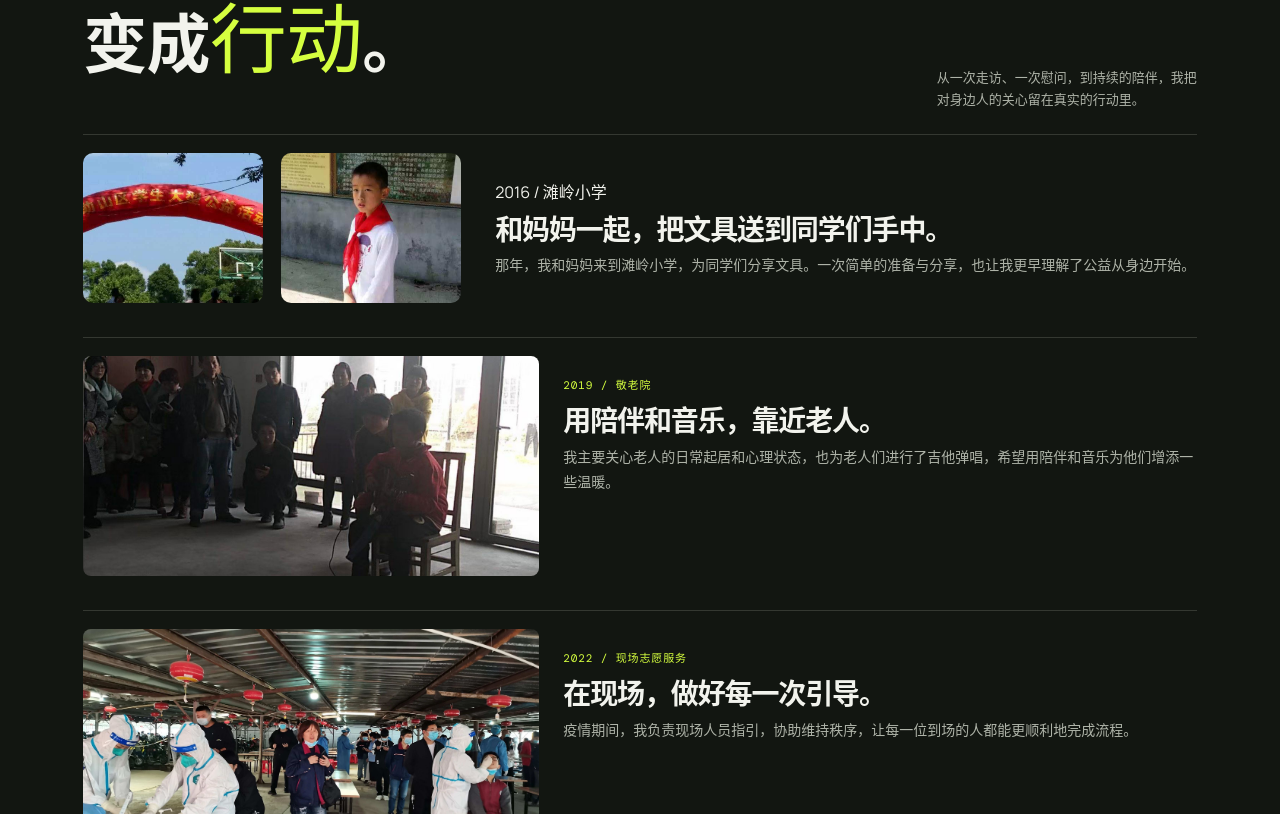
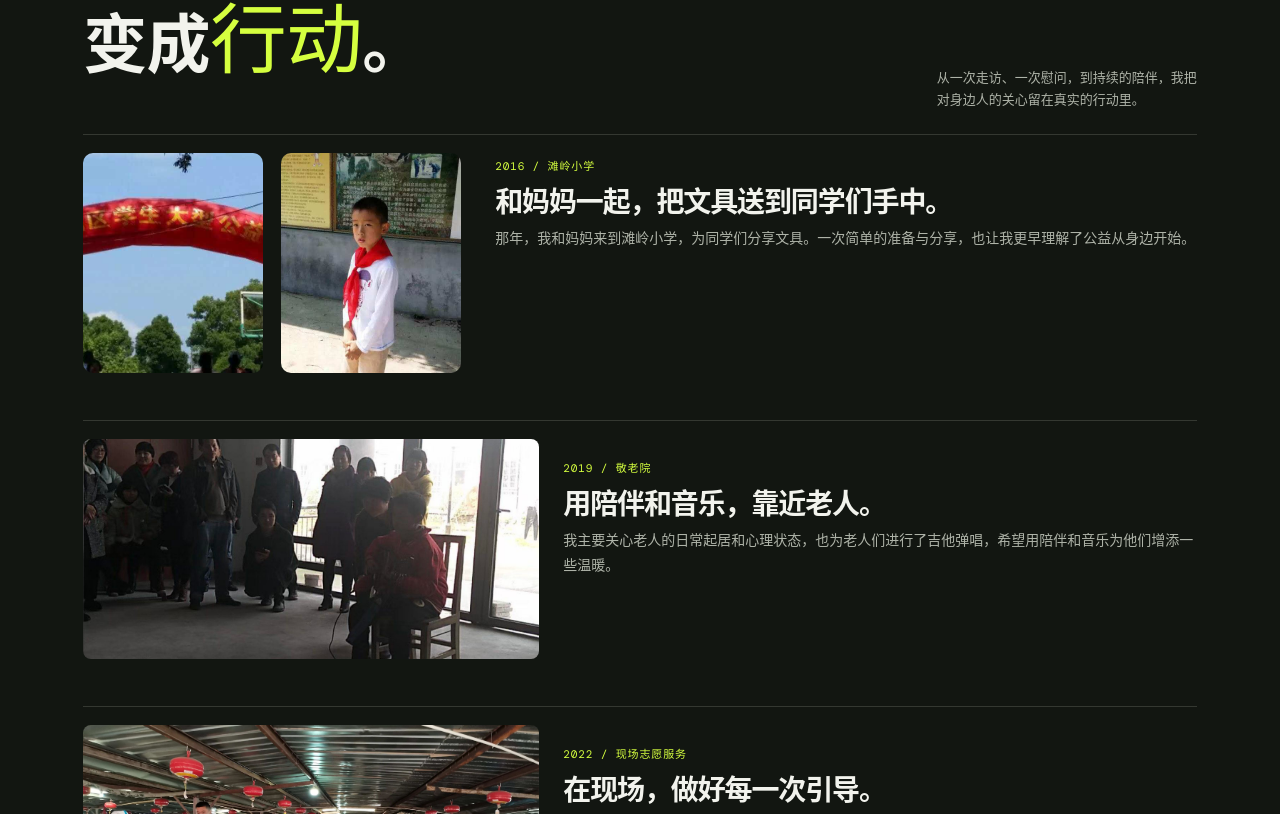
Before and after one commit to 1nny2/nny0226, a React (Vite) app: page / in a window 1280 px wide. Shown: the part 10086-10900 px from the top of the page. Built offline with nearby package versions, Linux system fonts and the light colour scheme.

Commit message:
Align welfare card dimensions and label

```diff
--- a/src/styles.css
+++ b/src/styles.css
@@ -250,3 +250,10 @@ h1,h2,h3{letter-spacing:-.04em}
 .music-heading h2 em{display:block;font-size:1.12em;line-height:.95;margin:0;letter-spacing:0}
 .growth-feature h3{letter-spacing:.02em;line-height:1.05}
 @media(max-width:800px){.music-heading h2 em{font-size:1.08em}.growth-feature h3{font-size:54px;letter-spacing:.01em;line-height:1.08}}
+
+/* 公益横向卡片统一行高 */
+.welfare-strip,.welfare-feature,.welfare-card{min-height:252px}
+.welfare-strip img,.welfare-feature-image,.welfare-card img{height:220px}
+.welfare-strip{align-items:start}
+.welfare-strip span{font:11px 'DM Mono';color:var(--lime);letter-spacing:.08em}
+@media(max-width:800px){.welfare-strip,.welfare-feature,.welfare-card{min-height:0}.welfare-strip img,.welfare-feature-image,.welfare-card img{height:230px}}
```
